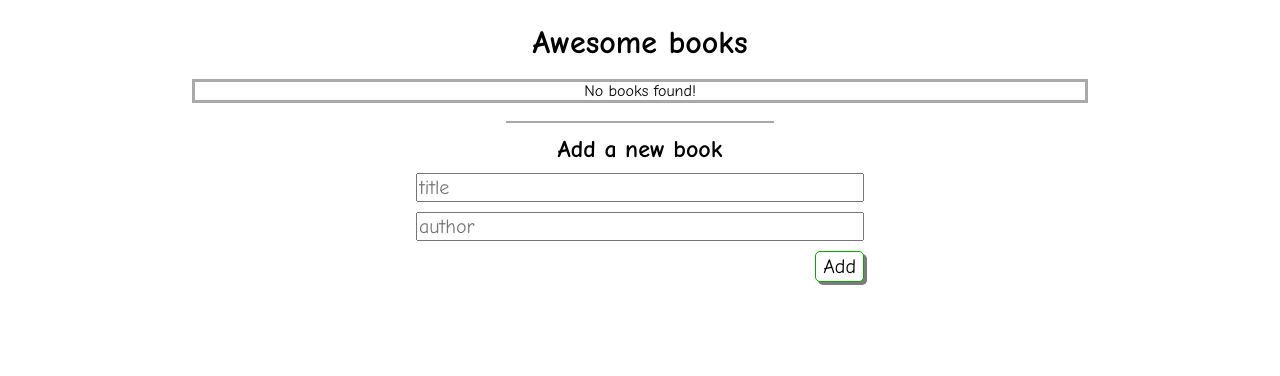
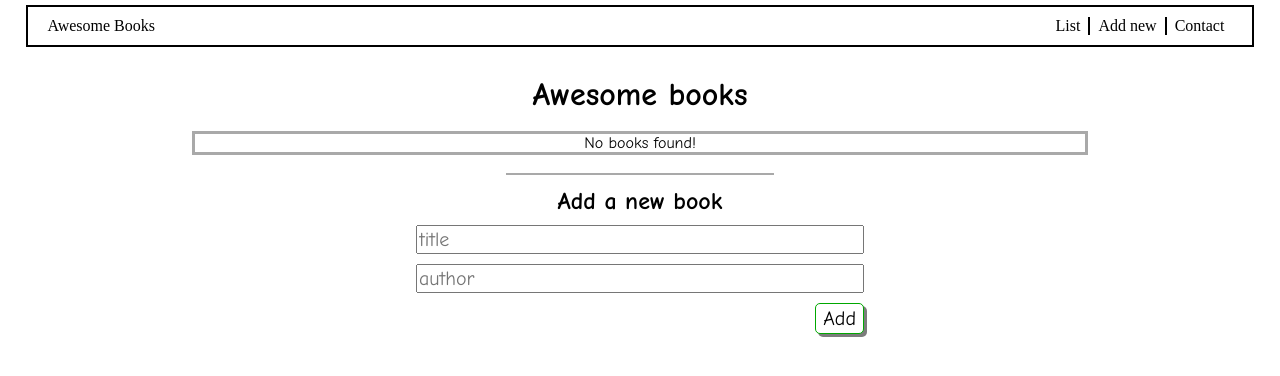
Before and after one commit to gtekle/awesome-books, a website: page index.html in a window 1280 px wide. Drawn offline with Linux system fonts and the light colour scheme.

Commit message:
create header and navbar

```diff
--- a/css/styles.css
+++ b/css/styles.css
@@ -15,6 +15,49 @@
 .btn:hover {
   background-color: rgb(235, 235, 235);
 }
+
+.d-flex {
+  display: flex;
+}
+
+.col {
+  flex-direction: column;
+}
+
+.row {
+  flex-direction: row;
+}
+
+ul {
+  list-style: none;
+}
+
+#header {
+  width: 96%;
+  justify-content: space-between;
+  padding: 10px 20px;
+  border: 2px solid black;
+  margin: 5px auto;
+}
+
+#nav-list {
+  justify-content: center;
+  align-items: center;
+}
+
+.nav-item + .nav-item {
+  border-left: 2px solid black;
+}
+
+.nav-item {
+  padding: 0 8px;
+  text-align: center;
+}
+
+.nav-item a:hover {
+  color: red;
+}
+
 
 #main {
   display: flex;
--- a/index.html
+++ b/index.html
@@ -8,8 +8,15 @@
   <link rel="stylesheet" href="css/styles.css">
 </head>
 <body>
-  <header id="header">
-    <nav class="navbar"></nav>
+  <header id="header" class="d-flex row">
+    <div id="logo"><a>Awesome Books</a></div>
+    <nav class="navbar">
+      <ul id="nav-list" class="d-flex row">
+        <li class="nav-item"><a class="clickeable">List</a></li>
+        <li class="nav-item"><a class="clickeable">Add new</a></li>
+        <li class="nav-item"><a class="clickeable">Contact</a></li>
+      </ul>
+    </nav>
   </header>
 
   <main id="main">
```
